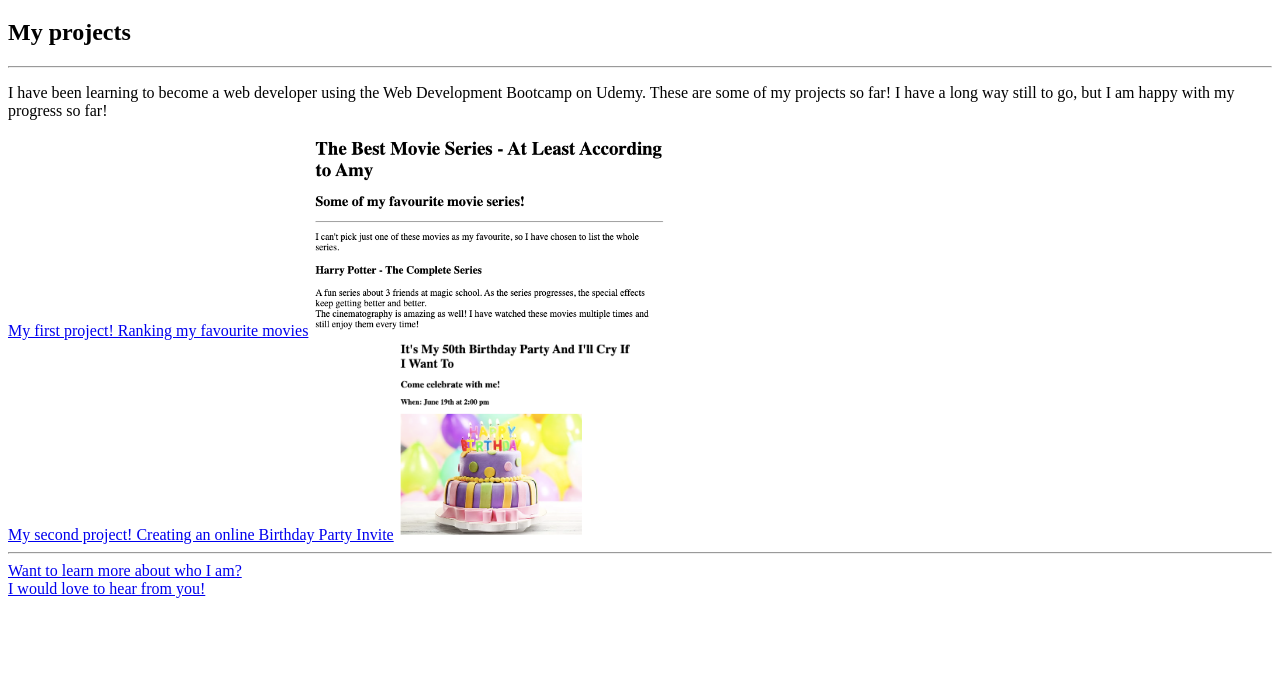
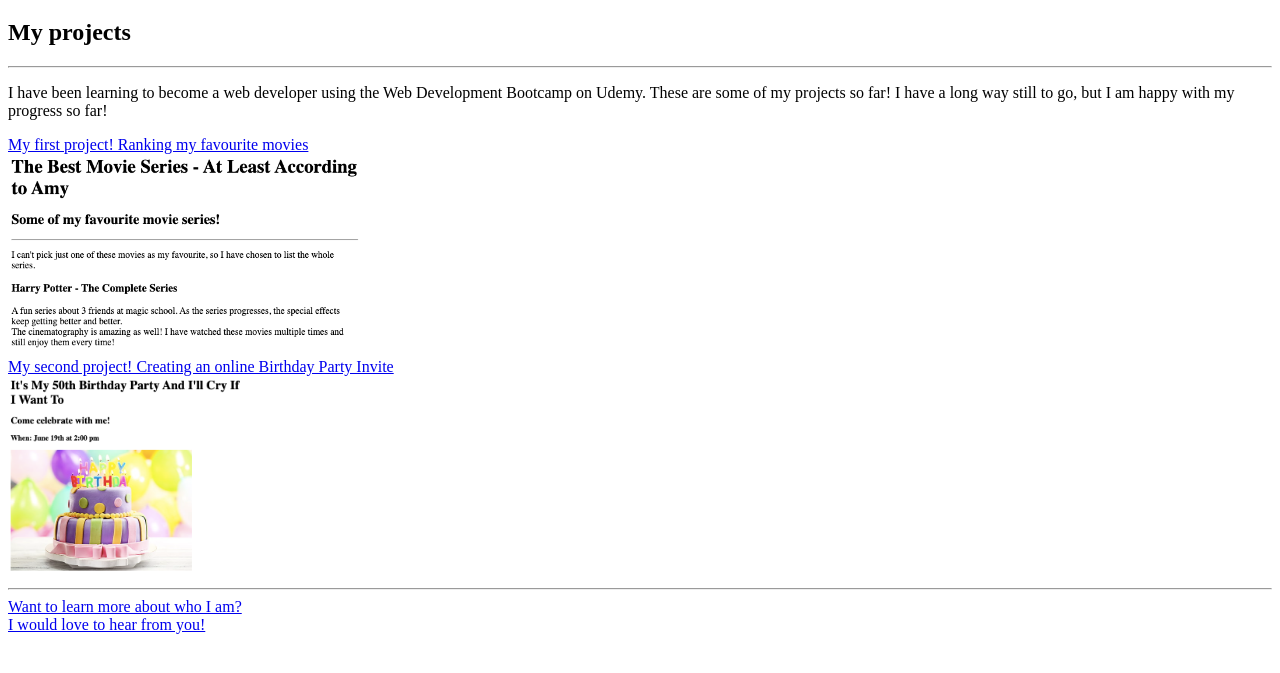
Before and after one commit to SpeedyALC/html-portfolio, a plain HTML site: page index.html in a window 1280 px wide. Shown: the part 61-734 px from the top of the page. Drawn offline with Linux system fonts and the light colour scheme.

Commit message:
Update index.html

```diff
--- a/index.html
+++ b/index.html
@@ -13,10 +13,10 @@
         <p>I have been learning to become a web developer using the Web Development Bootcamp on Udemy. These are some of my projects so far!
             I have a long way still to go, but I am happy with my progress so far!
         </p>
-        <a href="./public/movie-ranking.html">My first project! Ranking my favourite movies</a>
+        <a href="./public/movie-ranking.html">My first project! Ranking my favourite movies</a><br />
         <img src="./assets/images/Amy Movie Ranking.png" height="200" alt="Movie Ranking Preview"/>
         <br />
-        <a href="./public/birthday-invite.html">My second project! Creating an online Birthday Party Invite</a>
+        <a href="./public/birthday-invite.html">My second project! Creating an online Birthday Party Invite</a><br />
         <img src="./assets/images/Amy Birthday Invite.png" height="200" alt="Birthday Party Invite Preview"/>
         <hr />
         <a href="./public/about.html">Want to learn more about who I am?</a> <br />
```
